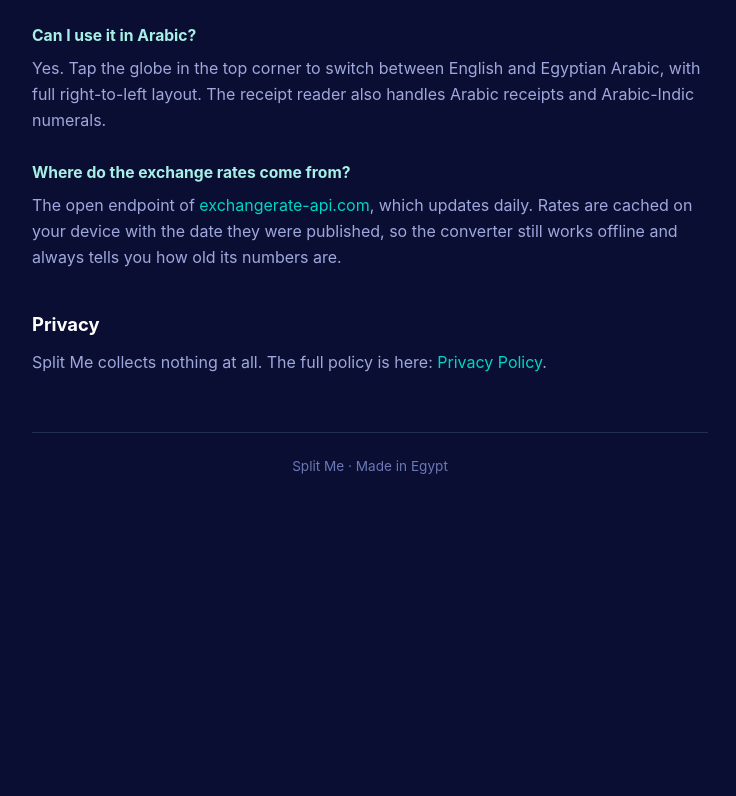
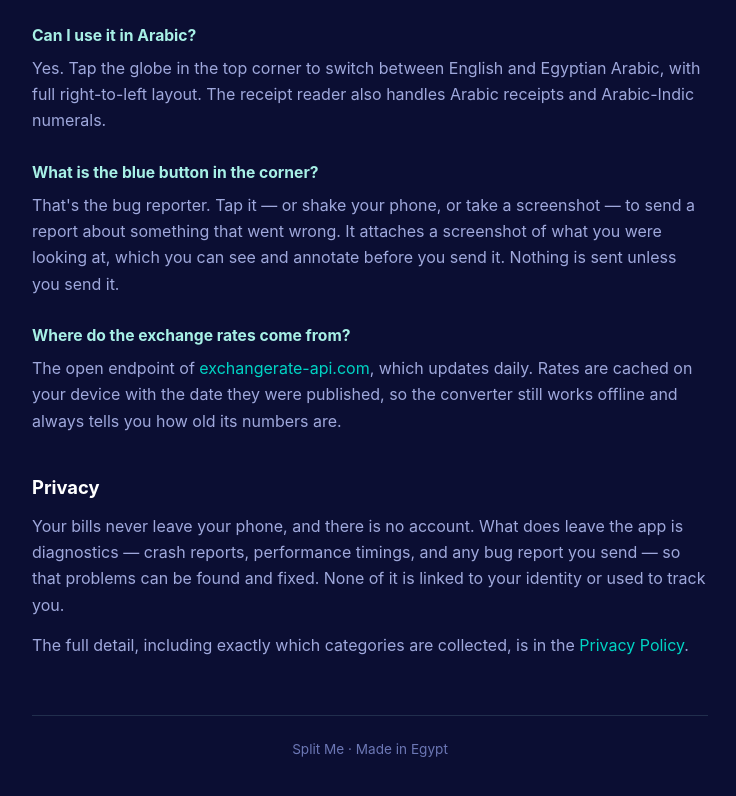
Before and after one commit to MariamEskander/Split-me-docs, a plain HTML site: page index.html in a window 1280 px wide. Shown: the part 1388-2184 px from the top of the page, without its empty margins (270-1006 px from the left). Before the commit the page ends 1945 px from the top, so only its background shows below. Drawn offline with Linux system fonts and the light colour scheme.

Commit message:
Correct the support pages for diagnostics and the bug reporter
Both index pages still told people the app "collects nothing at all", which
stopped being true when the Luciq SDK was added. They now say plainly what
leaves the app and what does not, and point to the policy for the categories.

Also adds an FAQ for the blue floating button, which is new and visible in the
app: what it is, the three ways to invoke it, and that a screenshot is attached
which the user sees before sending.

Co-Authored-By: Claude Opus 5 (1M context) <noreply@anthropic.com>

```diff
--- a/index.html
+++ b/index.html
@@ -64,6 +64,12 @@
   Arabic, with full right-to-left layout. The receipt reader also handles Arabic
   receipts and Arabic-Indic numerals.</p>
 
+  <h3>What is the blue button in the corner?</h3>
+  <p>That's the bug reporter. Tap it — or shake your phone, or take a
+  screenshot — to send a report about something that went wrong. It attaches a
+  screenshot of what you were looking at, which you can see and annotate before
+  you send it. Nothing is sent unless you send it.</p>
+
   <h3>Where do the exchange rates come from?</h3>
   <p>The open endpoint of <a href="https://www.exchangerate-api.com">exchangerate-api.com</a>,
   which updates daily. Rates are cached on your device with the date they were
@@ -71,8 +77,12 @@
   its numbers are.</p>
 
   <h2>Privacy</h2>
-  <p>Split Me collects nothing at all. The full policy is here:
-  <a href="privacy.html">Privacy Policy</a>.</p>
+  <p>Your bills never leave your phone, and there is no account. What does
+  leave the app is diagnostics — crash reports, performance timings, and any bug
+  report you send — so that problems can be found and fixed. None of it is
+  linked to your identity or used to track you.</p>
+  <p>The full detail, including exactly which categories are collected, is in
+  the <a href="privacy.html">Privacy Policy</a>.</p>
 
   <footer>
     Split Me · Made in Egypt
```
Also changed, not shown: index-ar.html (+9 -1 lines).
